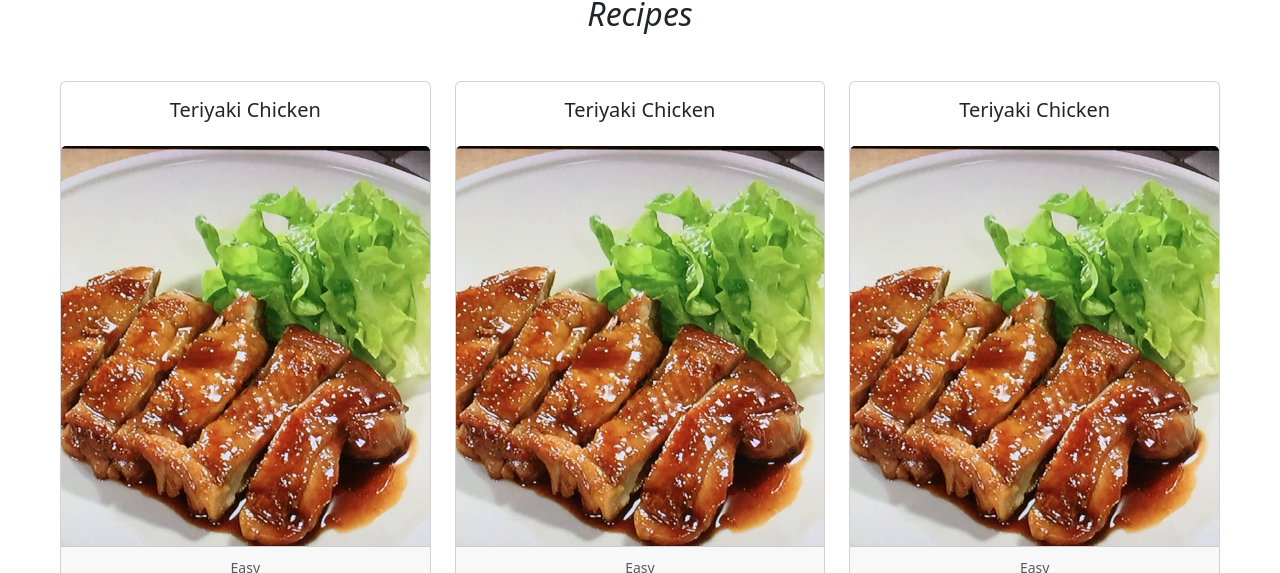
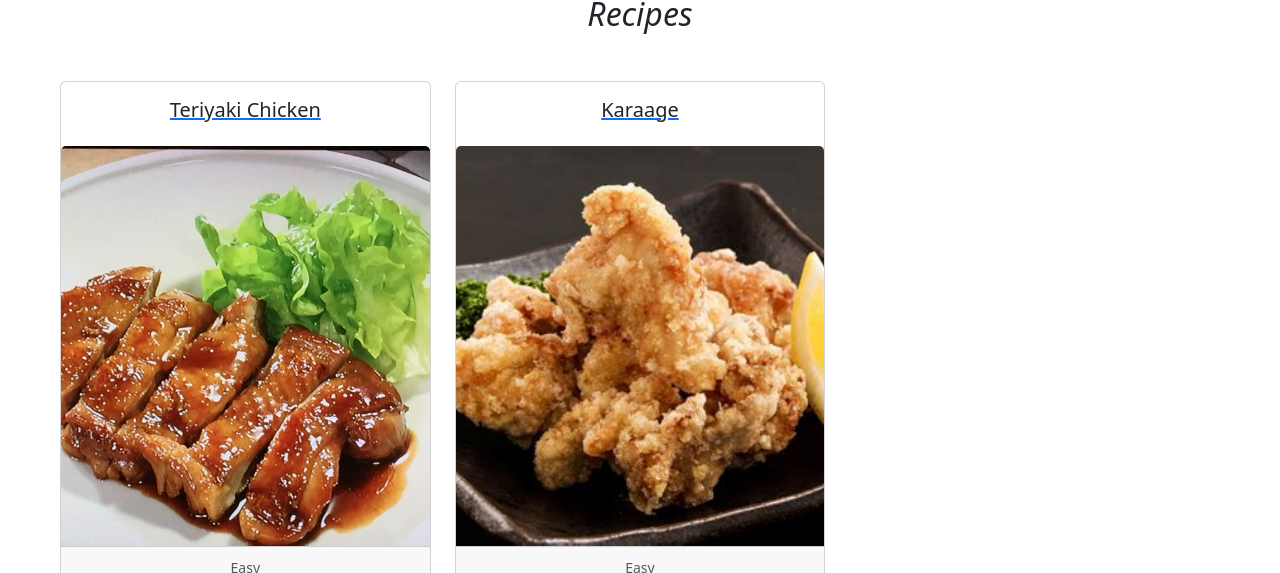
Before and after one commit to KaoriTsushima/japanese-recipes, a React (Create React App) app: page /recipes in a window 1280 px wide. Shown: the part 379-952 px from the top of the page. Built offline with nearby package versions, Linux system fonts and the light colour scheme.

Commit message:
added some recipes

```diff
--- a/src/App.js
+++ b/src/App.js
@@ -6,6 +6,7 @@ import { Routes, Route } from "react-router-dom";
 import "./App.css";
 import GettingStarted from "./pages/GettingStarted";
 import "bootstrap/dist/css/bootstrap.min.css";
+import RecipeDetails from "./pages/components/recipes/RecipeDetails";
 
 function App() {
   return (
@@ -19,6 +20,7 @@ function App() {
         <Route path="/" element={<Concept />} />
         <Route path="/getting-started" element={<GettingStarted />} />
         <Route path="/recipes" element={<Recipes />} />
+        <Route path="/recipes/:recipeName" element={<RecipeDetails />} />
       </Routes>
     </div>
   );
--- a/src/pages/Recipes.jsx
+++ b/src/pages/Recipes.jsx
@@ -1,47 +1,21 @@
 import React from "react";
-import Teriyaki from "../resources/teriyaki-chicken.jpg";
 import RecipeCard from "./components/recipes/RecipeCard";
+import { recipeData } from "./recipeData";
 
 export default function Recipes() {
-  const recipes = [
-    {
-      title: "Teriyaki Chicken",
-      img: Teriyaki,
-      difficulty: "Easy",
-    },
-    {
-      title: "Teriyaki Chicken",
-      img: Teriyaki,
-      difficulty: "Easy",
-    },
-    {
-      title: "Teriyaki Chicken",
-      img: Teriyaki,
-      difficulty: "Easy",
-    },
-    {
-      title: "Teriyaki Chicken",
-      img: Teriyaki,
-      difficulty: "Easy",
-    },
-    {
-      title: "Teriyaki Chicken",
-      img: Teriyaki,
-      difficulty: "Easy",
-    },
-  ];
   return (
     <div ClassName="Recipes">
       <h2>
         <em>Recipes</em>
       </h2>
       <div className="row m-5">
-        {recipes.map(function (recipe) {
+        {recipeData.map(function (recipe) {
           return (
             <RecipeCard
               title={recipe.title}
               img={recipe.img}
               difficulty={recipe.difficulty}
+              path={recipe.path}
             />
           );
         })}
--- a/src/pages/components/recipes/RecipeCard.jsx
+++ b/src/pages/components/recipes/RecipeCard.jsx
@@ -1,9 +1,11 @@
 import React from "react";
 import Card from "react-bootstrap/Card";
+import { Link } from "react-router-dom";
 
-export default function RecipeCard({ title, img, difficulty }) {
+export default function RecipeCard({ title, img, difficulty, path }) {
   return (
     <div className="col-lg-4 mb-4">
+      <Link to={`/recipes/${path}`}>
         <Card>
           <Card.Body>
             <Card.Title>{title}</Card.Title>
@@ -17,6 +19,7 @@ export default function RecipeCard({ title, img, difficulty }) {
             <small className="text-muted">{difficulty}</small>
           </Card.Footer>
         </Card>
+      </Link>
     </div>
   );
 }
--- /dev/null
+++ b/src/pages/components/recipes/RecipeDetails.css
@@ -0,0 +1,23 @@
+.ingredients,
+.steps {
+  text-align: left;
+  font-size: 16pt;
+  border: 1px solid black;
+  border-radius: 10px;
+  padding: 20px;
+}
+.recipe-img {
+  border-radius: 10px;
+  width: 100%;
+}
+.recipe-details {
+  margin: 0 10rem;
+}
+.recipe-details h4 {
+  text-align: left;
+  margin-bottom: 20px;
+}
+.img-col {
+  margin: 0;
+  padding: 0;
+}
--- /dev/null
+++ b/src/pages/components/recipes/RecipeDetails.jsx
@@ -0,0 +1,39 @@
+import React from "react";
+import { useParams } from "react-router-dom";
+import { recipeData } from "../../recipeData";
+import "./RecipeDetails.css";
+
+export default function RecipeDetails() {
+  const { recipeName } = useParams();
+  const recipeDetails = recipeData.find(function (recipe) {
+    return recipe.path === recipeName;
+  });
+  return (
+    <div className="recipe-details">
+      <h3>{recipeDetails.title}</h3>
+      <div className="row my-5">
+        <div className="col-lg-5 img-col">
+          <img src={recipeDetails.img} className="recipe-img " />
+        </div>
+        <div className="col-lg-7 ingredients">
+          <h4>Ingredients</h4>
+          <ul>
+            {recipeDetails.ingredients.map(function (ingredient) {
+              return <li className="">{ingredient}</li>;
+            })}
+          </ul>
+        </div>
+      </div>
+      <div className="row">
+        <div className="col steps">
+          <h4>Instructions</h4>
+          <ol>
+            {recipeDetails.steps.map(function (step) {
+              return <li className="">{step}</li>;
+            })}
+          </ol>
+        </div>
+      </div>
+    </div>
+  );
+}
--- /dev/null
+++ b/src/pages/recipeData.js
@@ -0,0 +1,34 @@
+import Teriyaki from "../resources/teriyaki-chicken.jpg";
+import Karaage from "../resources/karaage.jpg";
+
+export const recipeData = [
+  {
+    path: "teriyaki-chicken",
+    title: "Teriyaki Chicken",
+    img: Teriyaki,
+    difficulty: "Easy",
+    ingredients: ["chicken thigh", "flour", "oil", "teriyaki sauce"],
+    steps: [
+      "Cover chicken thighs with flour",
+      "Put some oil into pan",
+      "Put chicken thighs on pan (skin down)",
+      "Flip chicken thighs",
+      "Add teriyaki sauce into pan and mix well with chicken thighs",
+      "Cut chicken thighs and serve",
+    ],
+  },
+  {
+    path: "karaage",
+    title: "Karaage",
+    img: Karaage,
+    difficulty: "Easy",
+    ingredients: [
+      "chicken thigh",
+      "potato starch (corn starch)",
+      "ginger",
+      "oil",
+      "karaage marinade sauce",
+    ],
+    steps: [],
+  },
+];
```
Also changed, not shown: src/resources/karaage.jpg (added). Lines whose indentation alone changed are shown as unchanged.
